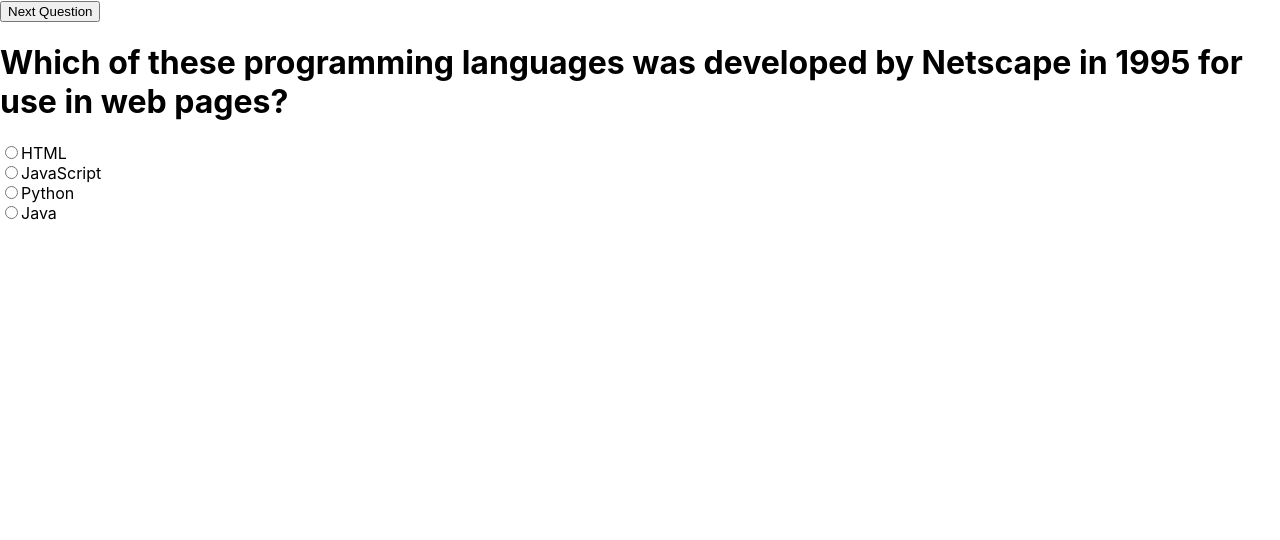
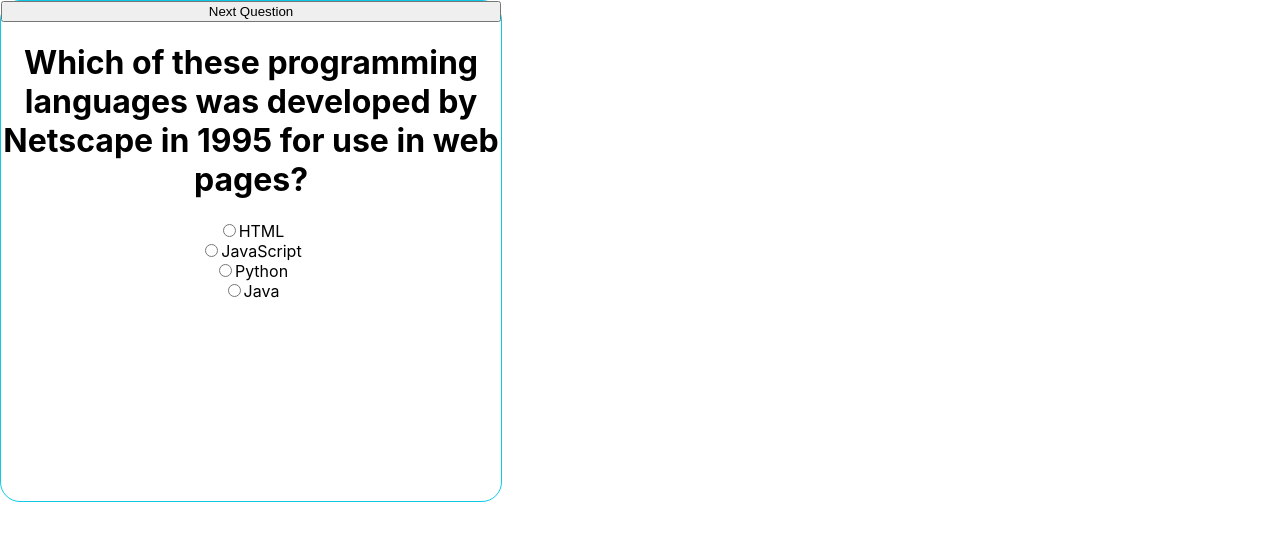
Before and after one commit to Technigo/project-redux-quiz-old, a React (Create React App) app: page / in a window 1280 px wide. Both pictures are taken after a click on the button "LETS GET STARTED!". Shown: the top 540 px of the page. Built offline with nearby package versions, Linux system fonts and the light colour scheme.

Commit message:
style to question file styled component

```diff
--- a/src/components/CurrentQuestion.js
+++ b/src/components/CurrentQuestion.js
@@ -4,6 +4,7 @@
 import React, { useState } from 'react'
 import { useDispatch, useSelector } from 'react-redux'
 import { quiz } from 'reducers/quiz'
+import styled from 'styled-components';
 import Results from './Results';
 
 export const CurrentQuestion = (props) => {
@@ -34,7 +35,7 @@ export const CurrentQuestion = (props) => {
     return <Results />
   } else {
     return (
-      <div>
+      <OptionsContainer>
         <button type="button" onClick={onButtonClick}>Next Question</button>
         <h1>{question.questionText}</h1>
         {question.options.map((singleOption, index) => (
@@ -47,7 +48,18 @@ export const CurrentQuestion = (props) => {
             <label>{singleOption}</label>
           </div>
         ))}
-      </div>
+      </OptionsContainer>
     );
   }
 }
+
+const OptionsContainer = styled.div`
+display: flex;
+flex-direction: column;
+text-align: center;
+border: solid 1px #0dc9e6;
+border-radius: 20px;
+height: 500px;
+width: 500px;
+position: absolute;
+`
```
